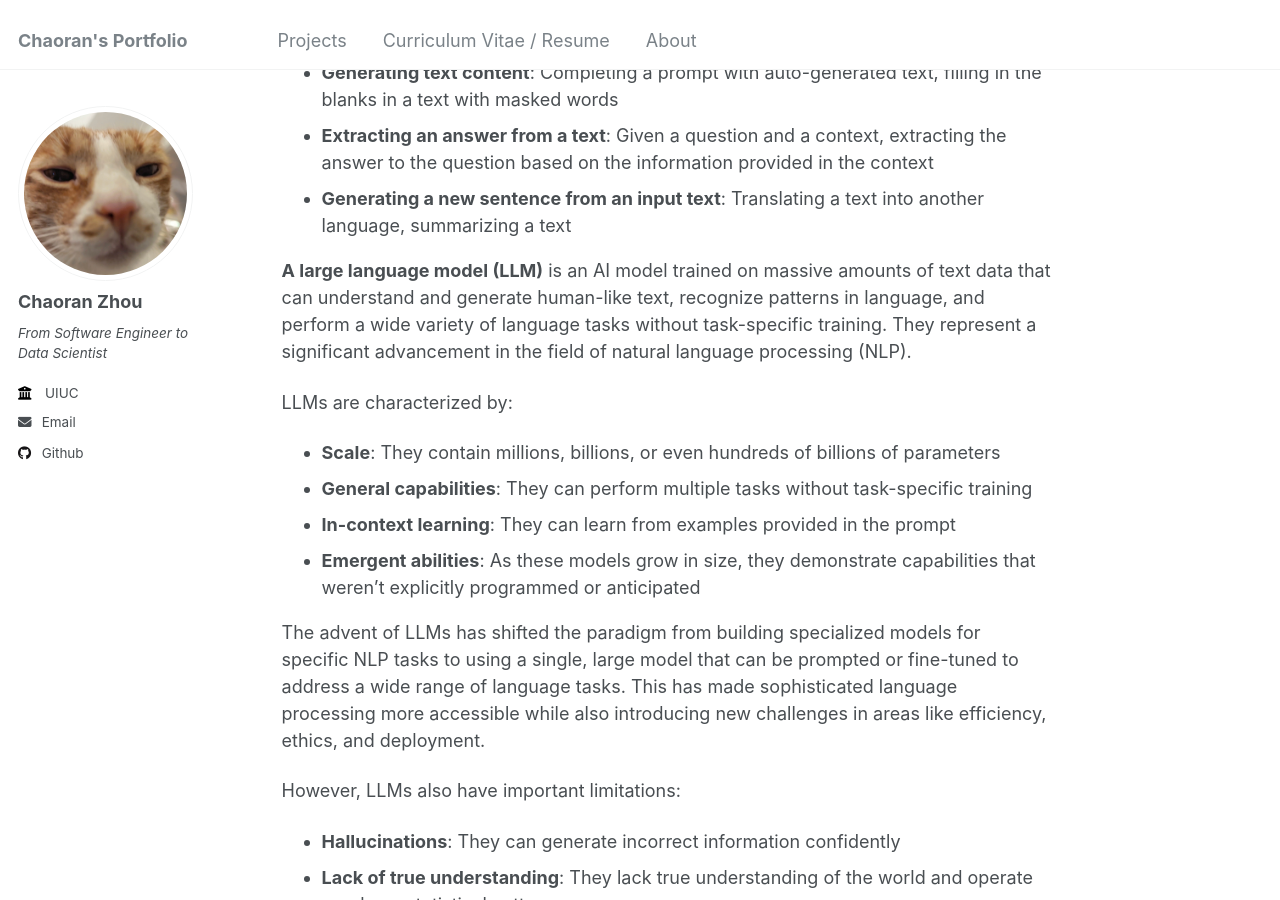
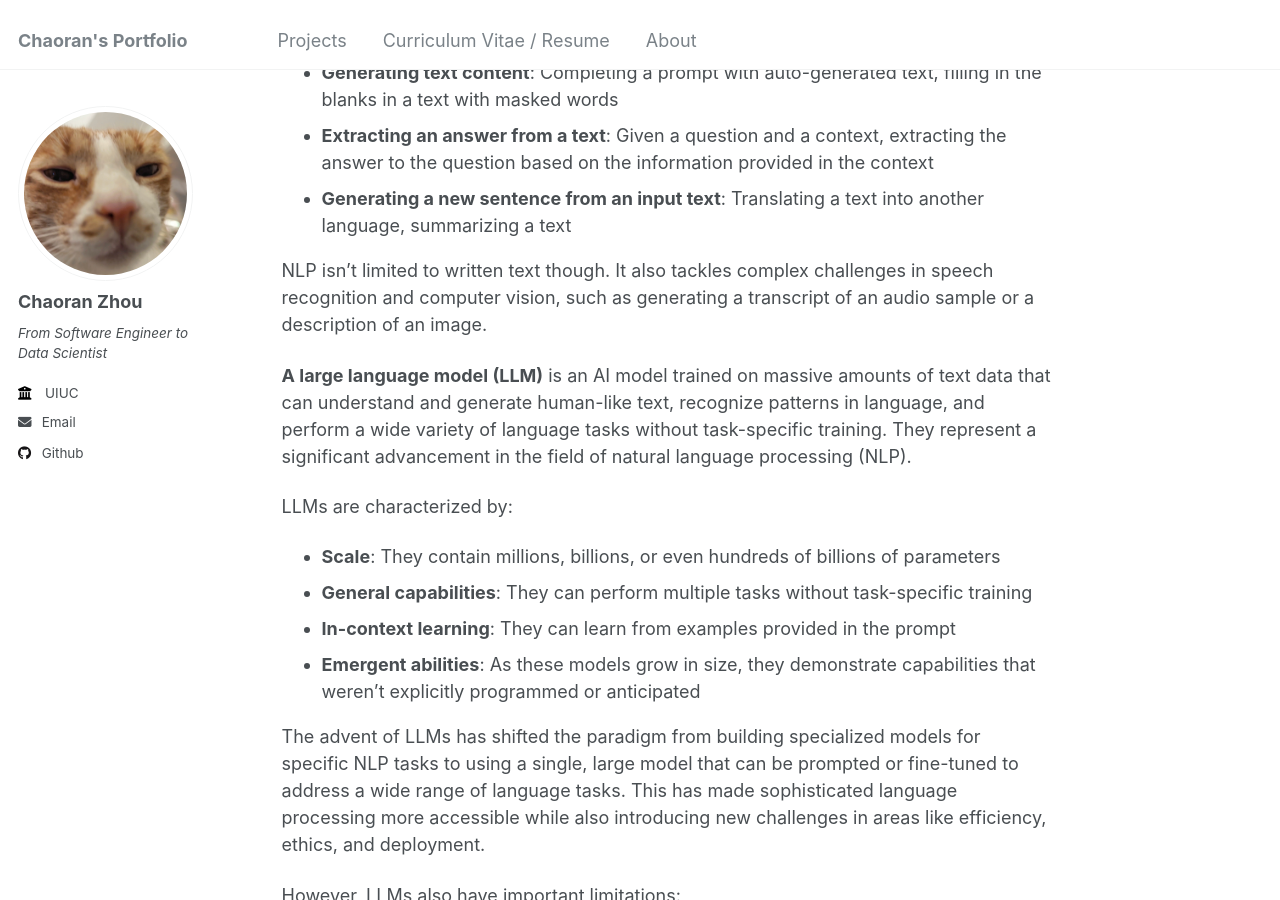
Before and after one commit to ranranrunforit/ranranrunforit.github.io, a Jekyll site: the page built from _projects/project-15.md, in a window 1280 px wide and 900 px high, scrolled down 931 px. Built offline with Jekyll 4.4.1, drawn with Linux system fonts in a browser that asks for light colours; some of the changed text lies outside the part shown.

Commit message:
Update project-15.md

```diff
--- a/_projects/project-15.md
+++ b/_projects/project-15.md
@@ -31,6 +31,7 @@ The following is a list of common NLP tasks, with some examples of each:
 - **Extracting an answer from a text**: Given a question and a context, extracting the answer to the question based on the information provided in the context
 - **Generating a new sentence from an input text**: Translating a text into another language, summarizing a text
 
+NLP isn’t limited to written text though. It also tackles complex challenges in speech recognition and computer vision, such as generating a transcript of an audio sample or a description of an image.
 
 **A large language model (LLM)** is an AI model trained on massive amounts of text data that can understand and generate human-like text, recognize patterns in language, and perform a wide variety of language tasks without task-specific training. They represent a significant advancement in the field of natural language processing (NLP).
 
```
